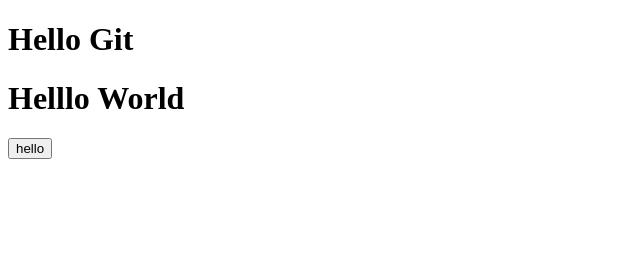
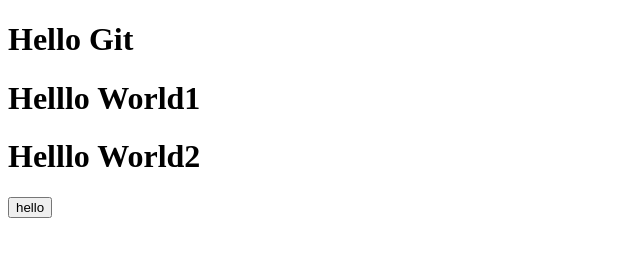
Before and after one commit to dwprz/belajar-git-remote, a plain HTML site: page hello.html in a window 1280 px wide. Shown: the whole page, without its empty margins (0-640 px from the left). Drawn offline with Linux system fonts and the light colour scheme.

Commit message:
Develop (#6)
* alter file contoh.html

* merubah file index.html

* delete contoh.html

* alter file index.html

* alter hello.html & delete index.html

* alter file hello.html

```diff
--- a/hello.html
+++ b/hello.html
@@ -7,7 +7,8 @@
 </head>
 <body>
     <h1>Hello Git</h1>
-    <h1>Helllo World</h1>
+    <h1>Helllo World1</h1>
+    <h1>Helllo World2</h1>
     <input type="button" value="hello" onclick="helloGit()">
     <script>
         function helloGit() {
```
